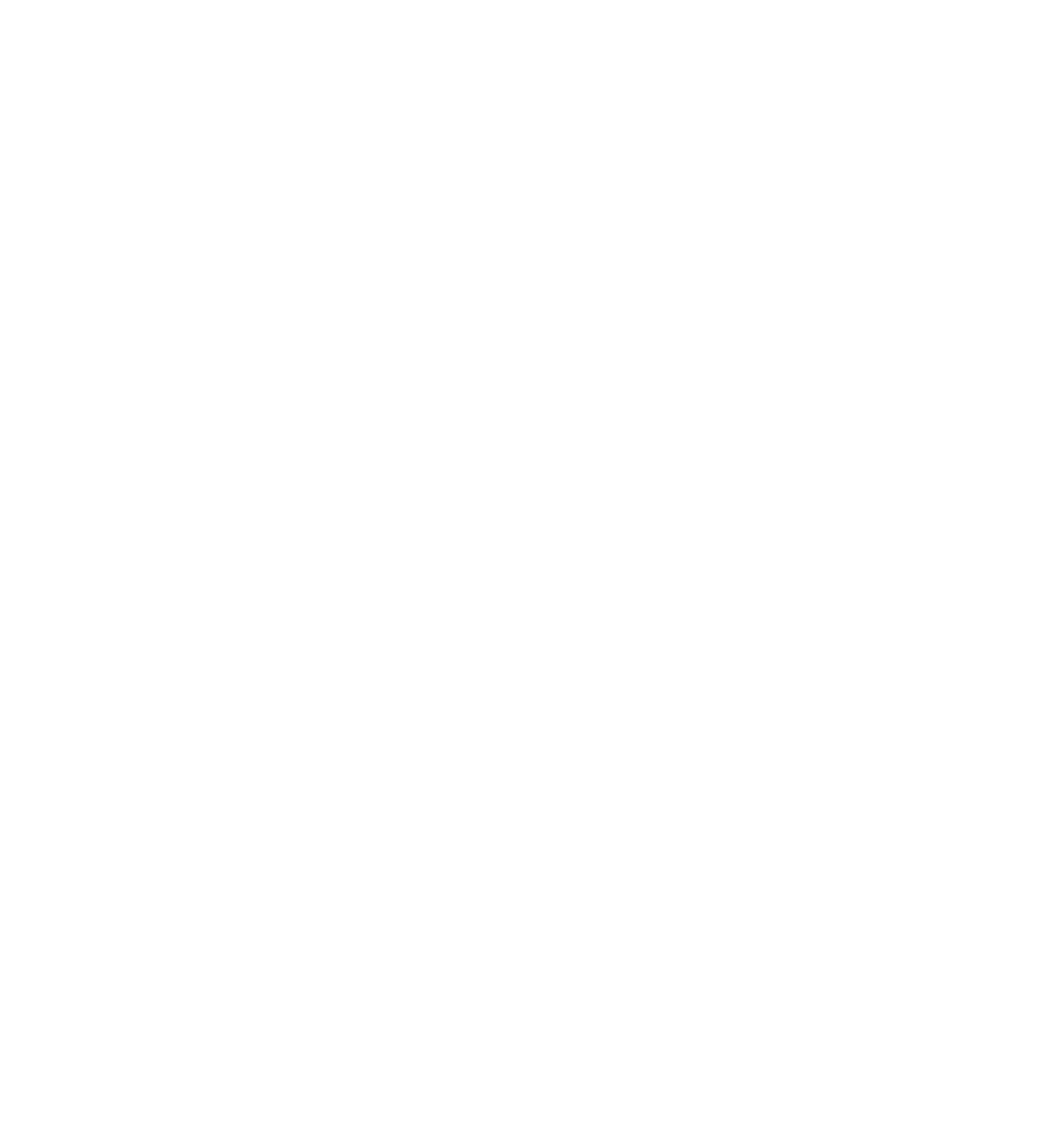
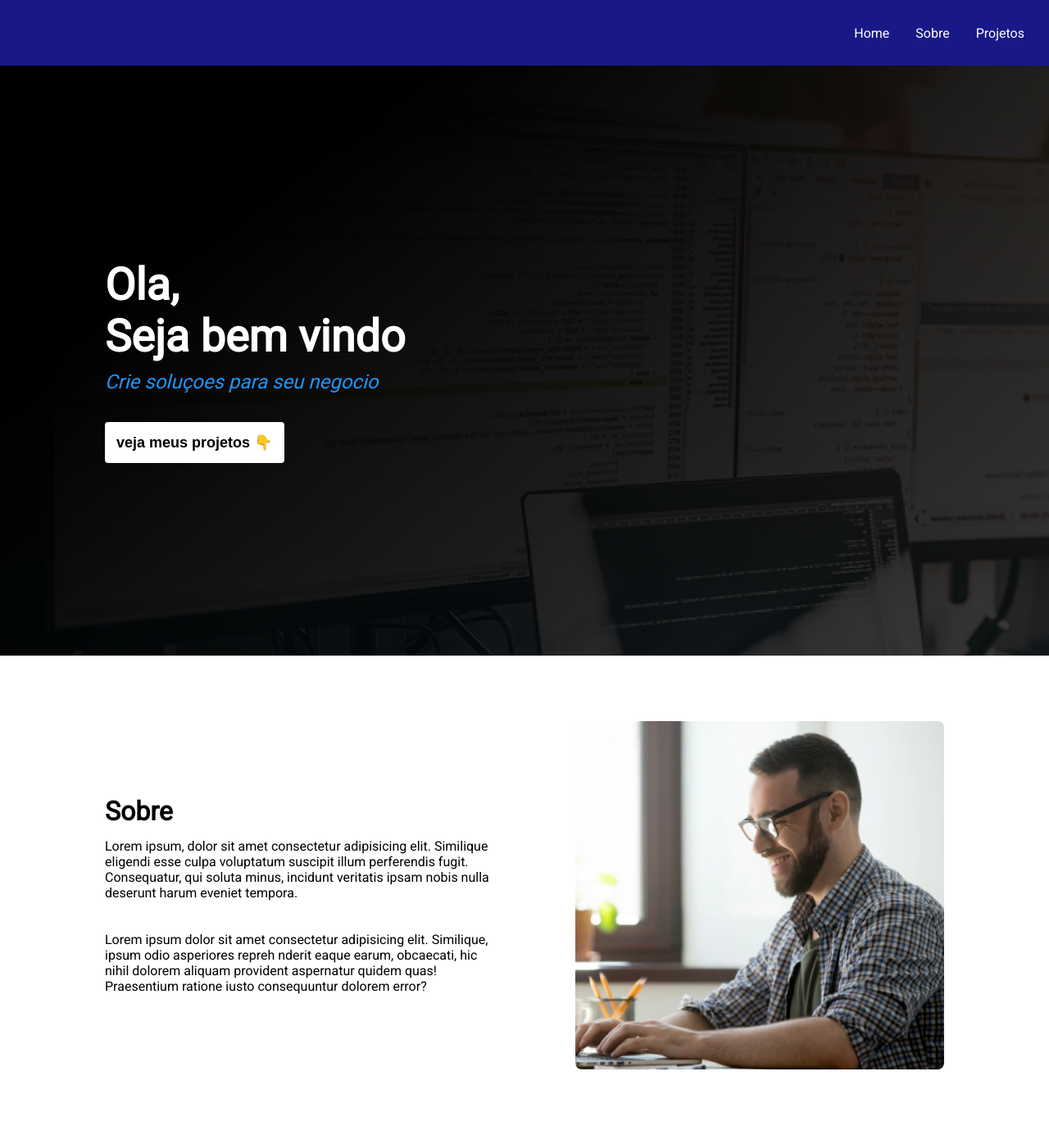
Before and after one commit to Cleber-0101/site-institucional, a plain HTML site: page index.html in a window 1280 px wide. Shown: the whole page at 82% size. Before the commit the page ends 800 px from the top, so only its background shows below. Drawn offline with Linux system fonts and the light colour scheme.

Commit message:
Adicionando estrutura para o site

```diff
--- a/index.html
+++ b/index.html
@@ -1,13 +1,65 @@
 <!DOCTYPE html>
 <html lang="pt-br">
-<head>
-    <meta charset="UTF-8">
-    <meta name="viewport" content="width=device-width, initial-scale=1.0">
-    <link rel="stylesheet" href="style.css">
+  <head>
+    <meta charset="UTF-8" />
+    <meta name="viewport" content="width=device-width, initial-scale=1.0" />
+    <link rel="preconnect" href="https://fonts.googleapis.com" />
+    <link rel="preconnect" href="https://fonts.gstatic.com" crossorigin />
+    <link
+      href="https://fonts.googleapis.com/css2?family=Roboto:wght@400;&display=swap"
+      rel="stylesheet"
+    />
+    <link rel="stylesheet" href="style.css" />
     <title>Site institucional</title>
-</head>
-<body>
+  </head>
+  <body>
+
+    <!--Inicio do Header-->
+    <nav class="nav">
+        <li class="nav-list">
+            <a href="#">Home</a>
+        </li>
+        <li class="nav-list">
+            <a href="#">Sobre</a>
+        </li class="nav-list" >
+        <li class="nav-list">
+            <a href="#">Projetos</a>
+        </li>
+    </nav>
+    <!--Fim do Header-->
 
 
-</body>
+    <!--Inicio do Main-->
+    <section class="main">
+        <div>
+            <h1>Ola, <br>Seja bem vindo </h1>
+            <p>Crie soluçoes para seu negocio</p>
+            <a href="">
+                <button class="call-to-action">
+                    veja meus projetos  &#128071
+                </button>
+            </a>
+        </div>
+    </section>
+     <!--FIm do Main-->
+
+    <!--inicio do sobre -->
+    <section class="about">
+        <div>
+            <h2>Sobre</h2>
+            <p>Lorem ipsum, dolor sit amet consectetur adipisicing elit. Similique eligendi esse culpa voluptatum suscipit
+            illum perferendis fugit. Consequatur, qui soluta minus, incidunt veritatis ipsam nobis nulla deserunt harum eveniet
+          tempora.</p>
+          <br>
+          <br>
+           <p>Lorem ipsum dolor sit amet consectetur adipisicing elit. Similique, ipsum odio asperiores repreh
+            nderit eaque earum, obcaecati, hic nihil dolorem aliquam
+            provident aspernatur quidem quas! Praesentium ratione iusto consequuntur dolorem error?</p>
+        </div>
+        <img src="img/foto-pc.png" alt="Foto minha programando">
+    </section>
+    <!--Fim do sobre -->
+
+
+  </body>
 </html>
--- a/style.css
+++ b/style.css
@@ -0,0 +1,128 @@
+* {
+    margin: 0;
+    padding: 0;
+    outline:  0;
+    box-sizing:  border-box;
+}
+
+body{
+  font-family: "Roboto" , sans-serif ;
+}
+
+/* inicio header */
+.nav{
+    background-color: #181888;
+    height: 80px;
+    width: 100%;
+    display: flex;
+    justify-content: flex-end;
+    align-items: center;
+    position: sticky;
+    top: 0;
+}
+
+.nav-list{
+    display: flex;
+    list-style: none;
+    margin-right: 28px;
+    align-items: center;
+}
+
+.nav-list a{
+  text-decoration: none;
+  color: white;
+  padding: 2px;
+}
+
+.nav-list a:hover{
+    color: #ddd;
+}
+/* Fim Header */
+
+
+
+
+
+
+/* Inicio Main */
+.main {
+    width: 100%;
+    background-color: #181818;
+    height: calc(100vh - 80px);
+    background-image: url("img/programador.png");
+    display: flex;
+    align-items: center;
+    padding-left: 10%;
+}
+
+.main h1{
+    color: #ffffff;
+    font-size: 54px;
+}
+
+.main p {
+    font-size: 24px;
+    font-style: italic;
+    color: #1e96fc ;
+    margin-top: 10px;
+    margin-bottom: 35px;
+}
+
+.call-to-action{
+    cursor: pointer;
+    background-color: #ffff;
+    border: 0;
+    padding: 14px;
+    border-radius: 4px;
+    font-size:  18px;
+    font-weight: bold;
+    transition: 0.9s;
+}
+
+.call-to-action:hover{
+    transform: scale(1.1);
+}
+
+.main a{
+    text-decoration: none;
+    color: #181818;
+}
+/* Fim do Main */
+
+
+
+
+
+
+/* inicio about */
+.about{
+    background-color: #ffffff;
+    width: 100%;
+    padding-left: 10%;
+    padding-right: 10%;
+    padding-top: 80px;
+    padding-bottom: 80px;
+
+    display: flex;
+    align-items: center;
+    justify-content: space-between;
+
+}
+
+.about div{
+    max-width: 50%;
+    padding-right: 40px;
+}
+
+.about img{
+    max-width: 450px;
+    border-radius: 8px ;
+}
+
+.about div h2{
+    font-size: 32px;
+    margin-bottom: 14px;
+
+}
+
+/* fim about */
```
Also changed, not shown: img/foto-pc.png (added), img/programador.png (added), img/projeto1.png (added), img/projeto2.png (added), img/projeto3.png (added).
